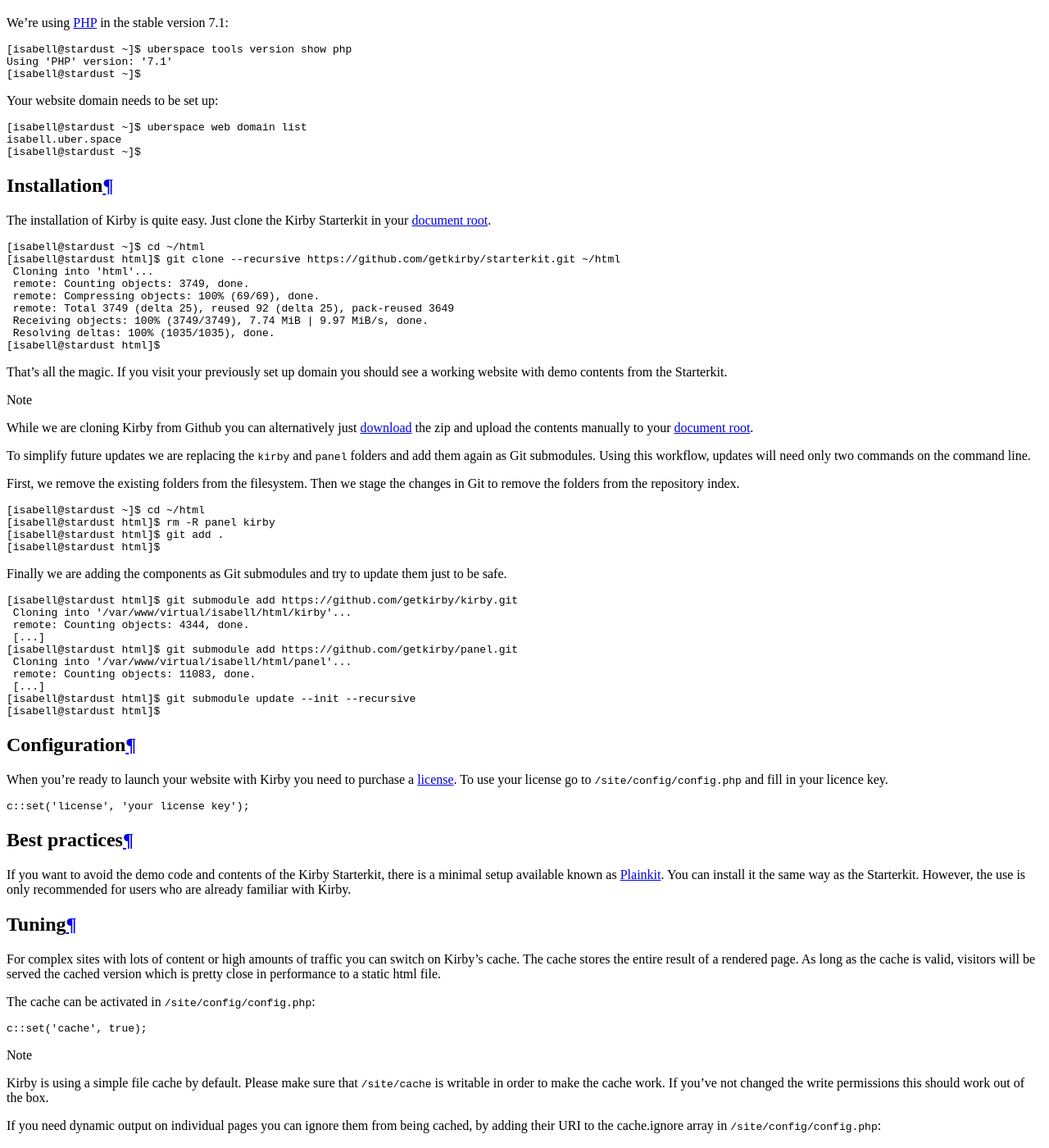
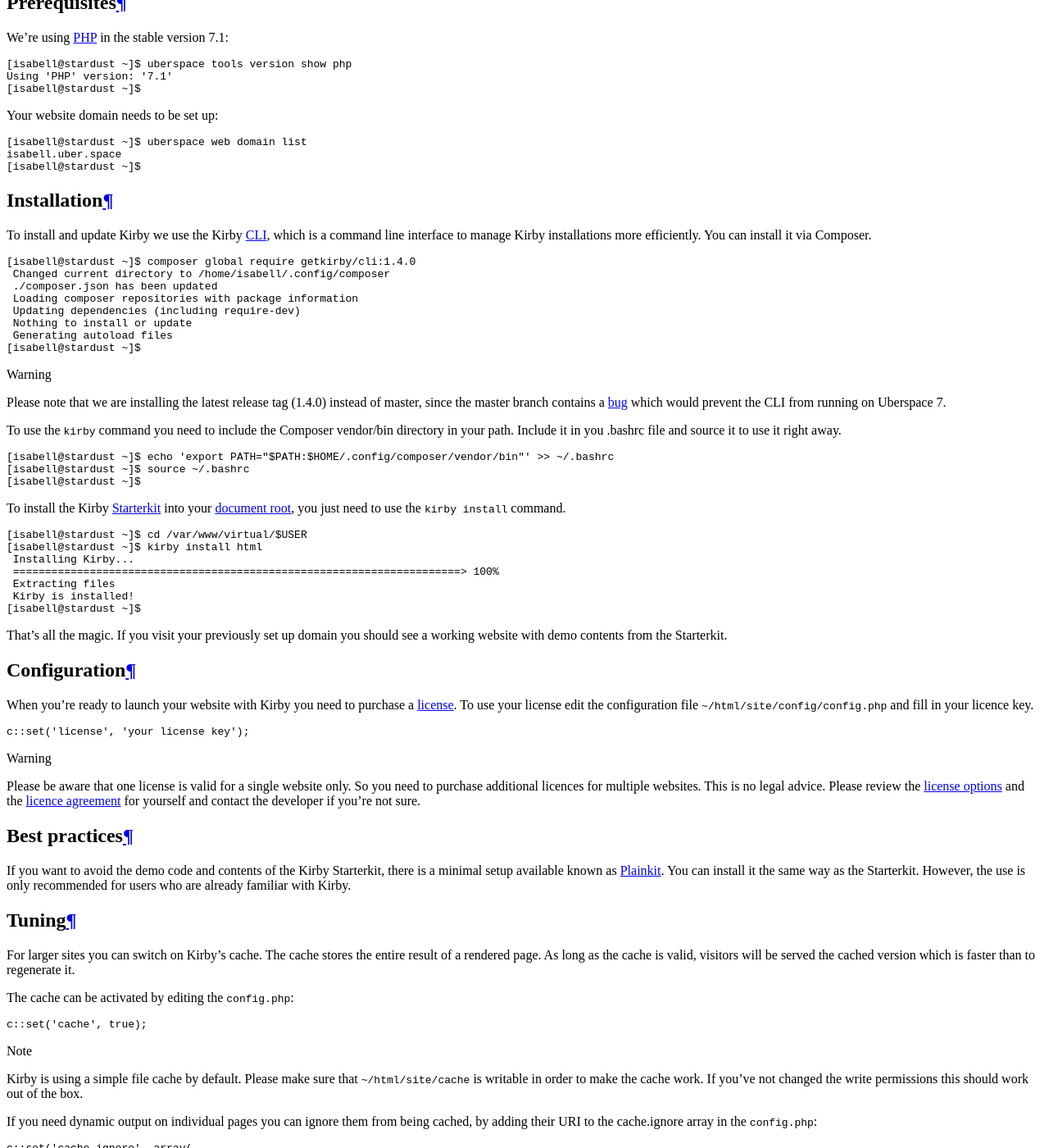
Before and after one commit to Uberspace/lab, a Sphinx documentation site: the page built from source/guide_kirby.rst, in a window 1280 px wide and 1400 px high, scrolled down 1230 px. Shown: the whole window at 82% size. Built offline with Sphinx 7.4.7 and the Read the Docs theme 2.0.0, drawn with Linux system fonts in a browser that asks for light colours; some of the changed text lies outside the part shown.

Commit message:
Switch to Kirby CLI and include requested changes

```diff
--- a/source/guide_kirby.rst
+++ b/source/guide_kirby.rst
@@ -14,7 +14,7 @@
 
 The idea behind Kirby is to provide a tool for developing websites or applications that is both easy to use for developers and at the same time gives you all the freedom you want to structure your content and render your output.
 
-Kirby was released for the first time in 2009 and is actively developed by the Bastian Allgeier GmbH. Although the code is open source, a license is required for use in production.
+Kirby was released for the first time in 2009 and is actively developed by the Bastian Allgeier GmbH. Although the code of Kirby is available for download, a per website license_ is required to use it in production.
 
 ----
 
@@ -41,61 +41,57 @@
 Installation
 ============
 
-The installation of Kirby is quite easy. Just clone the Kirby Starterkit in your `document root`_.
+To install and update Kirby we use the Kirby CLI_, which is a command line interface to manage Kirby installations more efficiently. You can install it via Composer.
 
 .. code-block:: console
- :emphasize-lines: 2
+ :emphasize-lines: 1
 
- [isabell@stardust ~]$ cd ~/html
- [isabell@stardust html]$ git clone --recursive https://github.com/getkirby/starterkit.git ~/html
-  Cloning into 'html'...
-  remote: Counting objects: 3749, done.
-  remote: Compressing objects: 100% (69/69), done.
-  remote: Total 3749 (delta 25), reused 92 (delta 25), pack-reused 3649
-  Receiving objects: 100% (3749/3749), 7.74 MiB | 9.97 MiB/s, done.
-  Resolving deltas: 100% (1035/1035), done.
- [isabell@stardust html]$
+ [isabell@stardust ~]$ composer global require getkirby/cli:1.4.0
+  Changed current directory to /home/isabell/.config/composer
+  ./composer.json has been updated
+  Loading composer repositories with package information
+  Updating dependencies (including require-dev)
+  Nothing to install or update
+  Generating autoload files
+ [isabell@stardust ~]$
+
+.. warning:: Please note that we are installing the latest release tag (1.4.0) instead of master, since the master branch contains a bug_ which would prevent the CLI from running on Uberspace 7.
+
+To use the ``kirby`` command you need to include the Composer vendor/bin directory in your path. Include it in you .bashrc file and source it to use it right away.
+
+.. code-block:: console
+ :emphasize-lines: 1,2
+
+ [isabell@stardust ~]$ echo 'export PATH="$PATH:$HOME/.config/composer/vendor/bin"' >> ~/.bashrc
+ [isabell@stardust ~]$ source ~/.bashrc
+ [isabell@stardust ~]$
+
+To install the Kirby Starterkit_ into your `document root`_, you just need to use the ``kirby install`` command.
+
+.. code-block:: console
+ :emphasize-lines: 1,2
+
+ [isabell@stardust ~]$ cd /var/www/virtual/$USER
+ [isabell@stardust ~]$ kirby install html
+  Installing Kirby...
+  ======================================================================> 100%
+  Extracting files
+  Kirby is installed!
+ [isabell@stardust ~]$
 
 That's all the magic. If you visit your previously set up domain you should see a working website with demo contents from the Starterkit.
-
-.. note:: While we are cloning Kirby from Github you can alternatively just download_ the zip and upload the contents manually to your `document root`_.
-
-To simplify future updates we are replacing the ``kirby`` and ``panel`` folders and add them again as Git submodules. Using this workflow, updates will need only two commands on the command line.
-
-First, we remove the existing folders from the filesystem. Then we stage the changes in Git to remove the folders from the repository index.
-
-.. code-block:: console
- :emphasize-lines: 2,3
-
- [isabell@stardust ~]$ cd ~/html
- [isabell@stardust html]$ rm -R panel kirby
- [isabell@stardust html]$ git add .
- [isabell@stardust html]$
-
-Finally we are adding the components as Git submodules and try to update them just to be safe.
-
-.. code-block:: console
- :emphasize-lines: 1,5,9
-
- [isabell@stardust html]$ git submodule add https://github.com/getkirby/kirby.git
-  Cloning into '/var/www/virtual/isabell/html/kirby'...
-  remote: Counting objects: 4344, done.
-  [...]
- [isabell@stardust html]$ git submodule add https://github.com/getkirby/panel.git
-  Cloning into '/var/www/virtual/isabell/html/panel'...
-  remote: Counting objects: 11083, done.
-  [...]
- [isabell@stardust html]$ git submodule update --init --recursive
- [isabell@stardust html]$
 
 Configuration
 ============
 
-When you're ready to launch your website with Kirby you need to purchase a license_. To use your license go to ``/site/config/config.php`` and fill in your licence key.
+When you're ready to launch your website with Kirby you need to purchase a license_. To use your license edit the configuration file ``~/html/site/config/config.php`` and fill in your licence key.
 
 .. code-block:: php
 
   c::set('license', 'your license key');
+
+.. warning:: Please be aware that one license is valid for a single website only. So you need to purchase additional licences for multiple websites. This is no legal advice. Please review the `license options <https://getkirby.com/buy>`_ and the `licence agreement <https://getkirby.com/license>`_ for yourself and contact the developer if you're not sure.
+
 
 Best practices
 ============
@@ -105,17 +101,17 @@
 Tuning
 ============
 
-For complex sites with lots of content or high amounts of traffic you can switch on Kirby's cache. The cache stores the entire result of a rendered page. As long as the cache is valid, visitors will be served the cached version which is pretty close in performance to a static html file.
+For larger sites you can switch on Kirby's cache. The cache stores the entire result of a rendered page. As long as the cache is valid, visitors will be served the cached version which is faster than to regenerate it.
 
-The cache can be activated in ``/site/config/config.php``:
+The cache can be activated by editing the ``config.php``:
 
 .. code-block:: php
 
   c::set('cache', true);
 
-.. note:: Kirby is using a simple file cache by default. Please make sure that ``/site/cache`` is writable in order to make the cache work. If you've not changed the write permissions this should work out of the box.
+.. note:: Kirby is using a simple file cache by default. Please make sure that ``~/html/site/cache`` is writable in order to make the cache work. If you've not changed the write permissions this should work out of the box.
 
-If you need dynamic output on individual pages you can ignore them from being cached, by adding their URI to the cache.ignore array in ``/site/config/config.php``:
+If you need dynamic output on individual pages you can ignore them from being cached, by adding their URI to the cache.ignore array in the ``config.php``:
 
 .. code-block:: php
 
@@ -131,18 +127,19 @@
 Check Kirby's `releases <https://github.com/getkirby/starterkit/releases>`_ for the latest versions. If a newer
 version is available, you should update your installation.
 
-If you've followed this guide and are using Git submodules for the Kirby core and the panel, updating via the command line is very easy. Just checkout the submodules and pull the newest version from Github:
-
+To update Kirby you just need to use the ``kirby update`` command in the directory of your installation.
 
 .. code-block:: console
- :emphasize-lines: 2,3
+ :emphasize-lines: 1,2
 
  [isabell@stardust ~]$ cd ~/html
- [isabell@stardust html]$ git submodule foreach --recursive git checkout master
- [isabell@stardust html]$ git submodule foreach --recursive git pull
- [isabell@stardust html]$
+ [isabell@stardust html]$ kirby update
+  Updating Kirby...
+  [...]
+  Kirby has been updated to 64.8.6
+ [isabell@stardust ~]$
 
-If you've downloaded Kirby as a ZIP archive and uploaded it manually you can update by redownloading the package and just replace the ``kirby`` and ``panel`` folders with the ones from the new archive.
+If you've enabled the cache, you might need to empty the cache directory to be sure nothing breaks. Delete all contents from ``~/html/site/cache`` in order to do so.
 
 .. warning:: Kirby and especially **Plugins** are **not** updated automatically, so make sure to regularly check any update options.
 
@@ -155,7 +152,10 @@
 .. _download: https://getkirby.com/docs/installation/download
 .. _license: https://getkirby.com/buy
 .. _Plainkit: https://github.com/getkirby/plainkit
+.. _Starterkit: https://github.com/getkirby/starterkit
+.. _CLI: https://github.com/getkirby/cli
+.. _bug: https://github.com/getkirby/cli/issues/36
 
 ----
 
-Tested with Kirby 2.5.10 and Uberspace 7.1.4
+Tested with Kirby 2.5.10 and Uberspace 7.1.5
```
